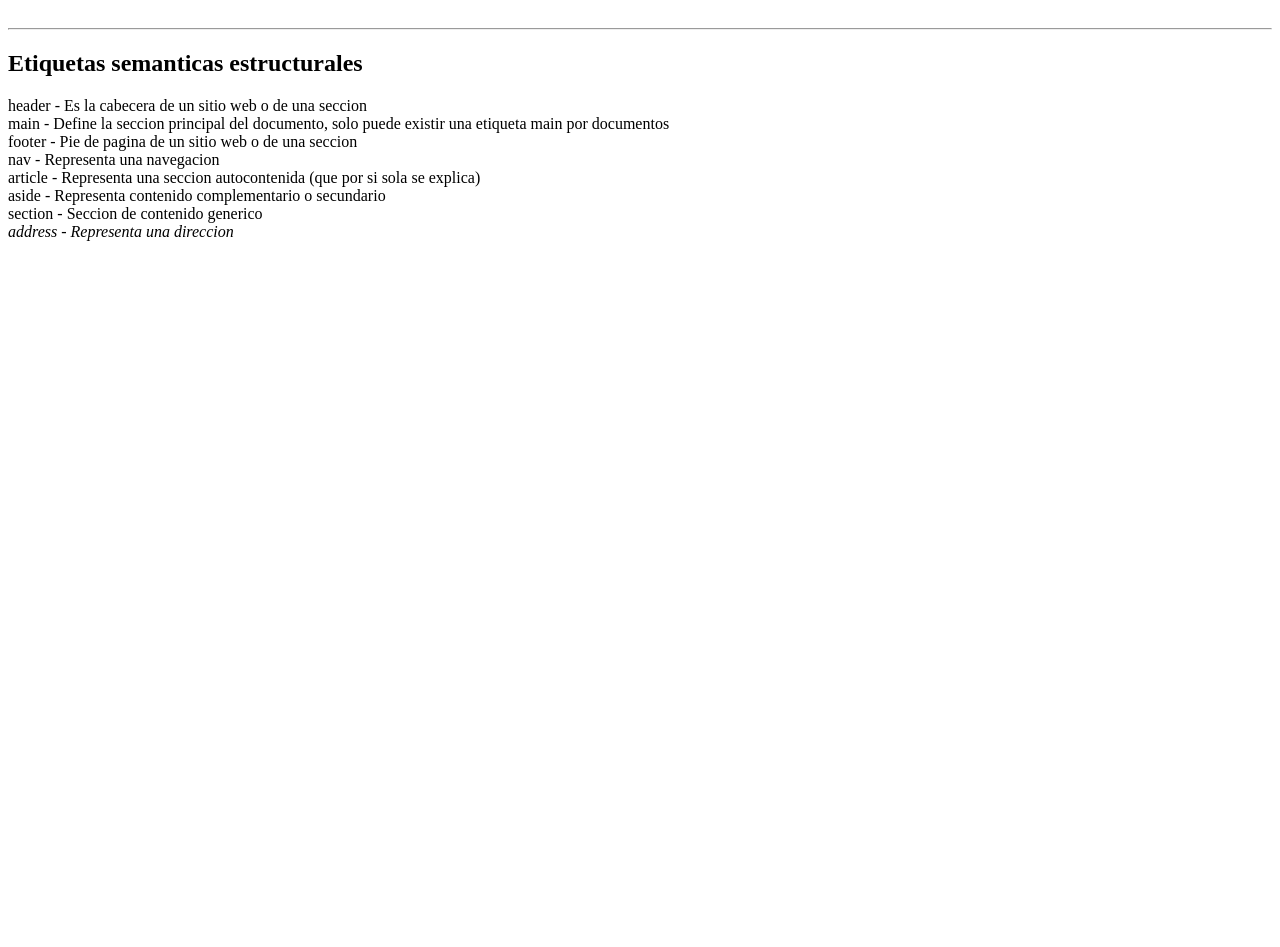
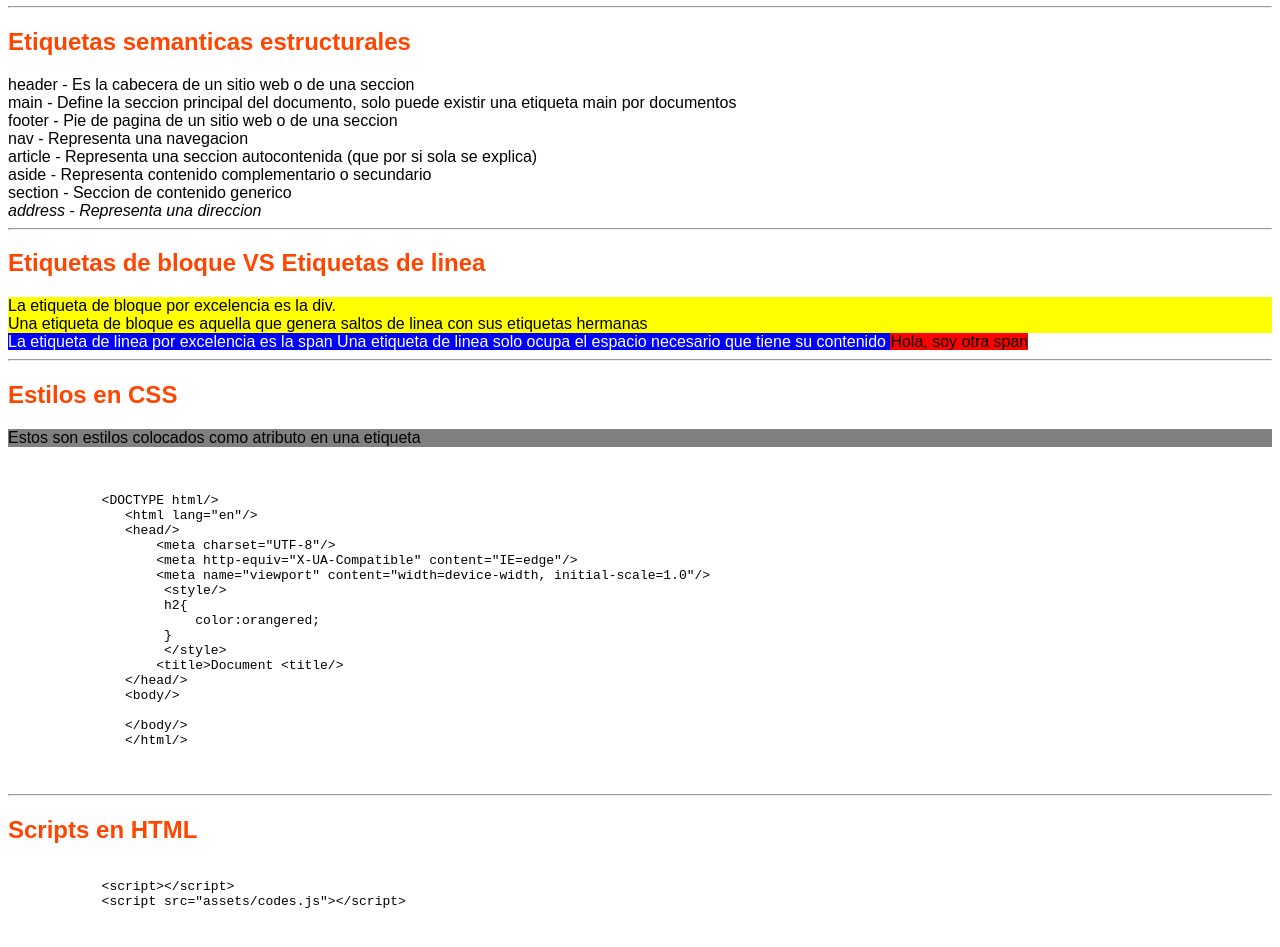
Before and after one commit to felipehmora/Curso-HTML-CSS-1-5--Fundamentos, a plain HTML site: page index.html in a window 1280 px wide. Shown: the part 1349-2296 px from the top of the page. Before the commit the page ends 1598 px from the top, so only its background shows below. Drawn offline with Linux system fonts and the light colour scheme.

Commit message:
addign styles & scripts tags section

```diff
--- /dev/null
+++ b/assets/codes.js
@@ -0,0 +1 @@
+console.log('Hola, aprendiendo a invocar codigo JavaScript desde HTML')
--- /dev/null
+++ b/assets/style.css
@@ -0,0 +1,7 @@
+body{
+    font-family: sans-serif;
+}
+
+h1{
+    color: navy;
+}
--- a/index.html
+++ b/index.html
@@ -27,9 +27,16 @@
     <meta http-equiv="X-UA-Compatible" content="IE=edge"> </head> <!-- El atributo content sirve para compantibilizar los contenidos de Internet Explorer a Microsoft Edge, Visual Studio Code lo incluye en su autogenerado de estructura HTML con emmet por ser un producto de Microsoft, pero no es un estandar de los documentos HTML -->
     <meta name="viewport" content="width=device-width, initial-scale=1.0"> <!-- Viewport es donde se renderiza la parte visible del HTML. Tiene tambien varios atributos como los que estan indicados en este documento que le indican la proporcion que debe tener segun distintos tamaños de pantalla. Es muy importante para lograr un buen responsive design -->
     <title>Document</title> <!-- Esta etiqueta sera el titulo que aparece en la ventana del navegador y en el buscador. Lo recomendable es que ssea referente al contenido de la pagina y debe contener entre 55 y 65 caracteres -->
-    <meta name="description" content=""> <!-- Esta etiqueta le va a explicar al usuario de que va el contenido de la pagina. Vas a incluir un texto que no rebase los 165 caracteres. Estas dos etiquetas nos van a ayudar mucho a nivel de posicionamiento, ya con esto estamos haciendo SEO a nivel de codigo -->
+    <meta name="description" content="En esta pagina estamos aprendiendo los fundamentos de HTML con Jon Mircha"> <!-- Esta etiqueta le va a explicar al usuario de que va el contenido de la pagina. Vas a incluir un texto que no rebase los 165 caracteres. Estas dos etiquetas nos van a ayudar mucho a nivel de posicionamiento, ya con esto estamos haciendo SEO a nivel de codigo -->
+    <style>/*Con esta etiqueta vamos a poder colocar estilos en cascada en nuestro documento HTML*/
+        h2{
+            color:orangered; /*con esta clase todas las etiquetas h2 se van a colocar de este color. Hay que utilizar las clases para los estilos y en medida de lo posible evitar los id*/
+        }
+    </style><!--Es una buena practica que la etiqueta styles este en el head-->
+    <!--Ahora la manera mas correcta de aplicar estilos es mediante una hoja de estilos ¿Como se hace?-->
+    <!-- Creas una carpeta que se llame assets y ahi un documento que se llame style.css -->
+    <link rel="stylesheet" href="./assets/style.css"><!-- La eitqueta link sirve para enlazar archivos con el HTML y otros elementos (href significa hyperreferencia)-->
 </head>
-<>
     <h2>Aprendiendo HTML</h2>
 
     <!-- HTML se parece mucho a como si estuvieramos escribiendo en un documento word, porque las etiquetas de texto semanticas son muy similares a la manera en la que se trabajan los textos en esos programas -->
@@ -37,7 +44,9 @@
     <p>Aprendiendo sobre diseño web</p>
     <hr>
     <!-- Los encabezados nos van a permitir titularizar nuestro contenido -->
-    <h1>Encabezado de nivel 1 - solo puede existir un h1 por documento HTML</h1> <!-- Los niveles van generando una jerarquia semantica y se visualizan de tamaños diferentes. Por cuestiones de posicionamiento solo debes tener un h1 -->
+   <!--  <h1 style="background-color:deeppink;">Encabezado de nivel 1 - solo puede existir un h1 por documento HTML</h1> --> <!-- Los niveles van generando una jerarquia semantica y se visualizan de tamaños diferentes. Por cuestiones de posicionamiento solo debes tener un h1 -->
+    <h1>Encabezado de nivel 1 - solo puede existir un h1 por documento HTML</h1>
+
     <!-- El h1 es el titulo prinicipal y el que se muestra de mayor tamaño-->
     <h2>Encabezados HTML </h2>
     <h3>Encabezado de nivel 3</h3>
@@ -114,6 +123,65 @@
 
     <!-- La maquetacion es el acomodo de como tenemos el contenido de nuestras secciones y de eso va a depender la semantica -->
     <!-- Que la <div> no tenga una semantica no quiere decir que no se pueda usar -->
+    <hr>
+    <h2>Etiquetas de bloque VS Etiquetas de linea</h2>
+    <div style="background-color: yellow;">La etiqueta de bloque por excelencia es la div. <br>
+        Una etiqueta de bloque es aquella que genera saltos de linea con sus etiquetas hermanas
+    </div> <!-- Es un bloque generico de contenido sin carga semantica -->
+    <span style="background-color:blue; color: white;" >La etiqueta de linea por excelencia es la span
+          Una etiqueta de linea solo ocupa el espacio necesario que tiene su contenido
+    </span> <!-- Es un contenedor generico en linea que tampoco tiene carga semantica -->
+    <span style="background-color: red;">Hola, soy otra span</span>
+    <hr>
+    <!-- Prosiguen las formas de poner hojas de estilo en cascada en HTML -->
+    <h2>Estilos en CSS</h2>
+    <!-- La primera opcion consiste en colocar los estilos como atributo de la etiqueta en particular -->
+    <div style="background-color:gray;">Estos son estilos colocados como atributo en una etiqueta</div>
+    <!-- La segunda manera es abriendo en la cabecera una etiqueta style -->
+   <p>
 
+       <pre>
+
+           <code>
+            &ltDOCTYPE html/&gt
+               &lthtml lang="en"/&gt
+               &lthead/&gt
+                   &ltmeta charset="UTF-8"/&gt
+                   &ltmeta http-equiv="X-UA-Compatible" content="IE=edge"/&gt
+                   &ltmeta name="viewport" content="width=device-width, initial-scale=1.0"/&gt
+                    &ltstyle/&gt
+                    h2{
+                        color:orangered;
+                    }
+                    &lt/style&gt
+                   &lttitle>Document &lttitle/&gt
+               &lt/head/&gt
+               &ltbody/&gt
+
+               &lt/body/&gt
+               &lt/html/&gt
+           </code>
+       </pre>
+   </p>
+
+   <hr>
+
+   <h2>Scripts en HTML</h2>
+   <!-- Existen dos formas de incrustar scripts en HTML -->
+   <!-- La primera es mediante la etiqueta script -->
+   <script>
+        alert('Hola, estamos aprendiendo HTML');
+        //Dependiendo del momento tu programancion podra estar en el mismo documento pero lo ideal es que este en archivos distintos
+   </script><!-- La etiqueta script a diferencia de la etiqueta style que de preferencia debia ir al principio del body, esta debe ir al final -->
+   <!-- Necesitamos una etiqueta que nos permita enlazar el documento JavaScript-->
+   <script src="assets/codes.js"></script><!-- Es la misma etiqueta pero con el atributo src-->
+   <p>
+    <pre>
+        <code>
+            &ltscript&gt&lt/script&gt
+            &ltscript src="assets/codes.js"&gt&lt/script&gt
+         </code>
+    </pre>
+   </p>
 </body>
 </html>
```
